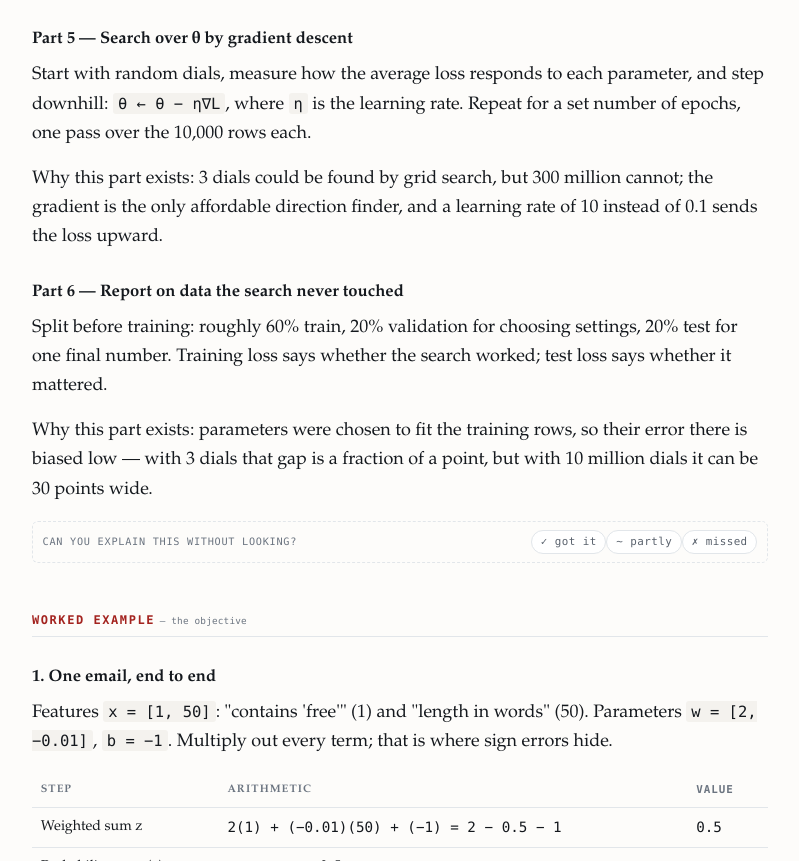
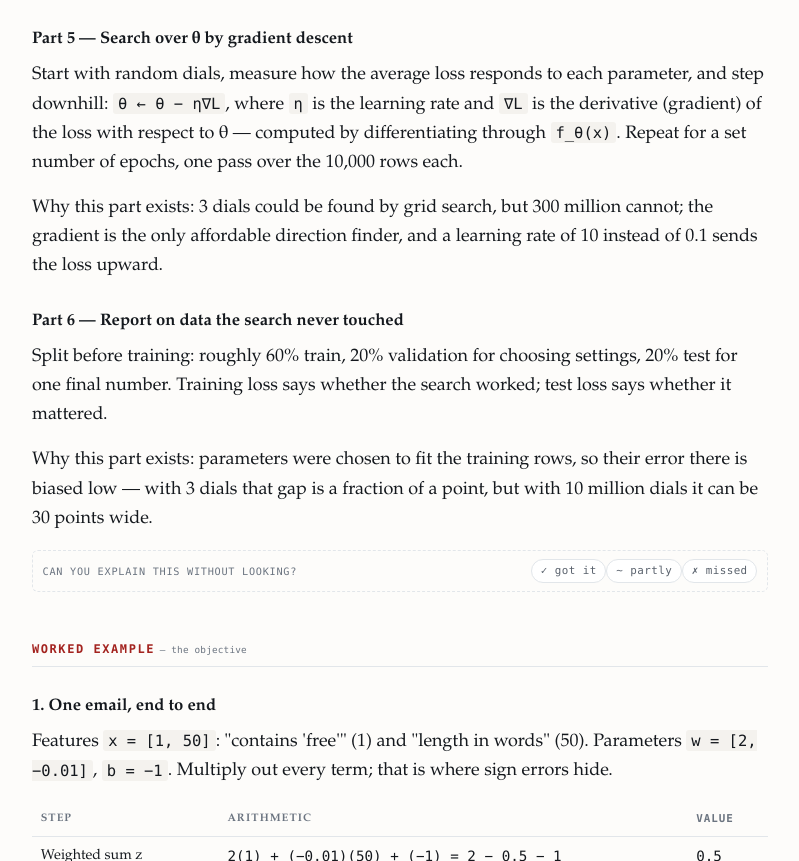
Before and after one commit to omarahmedZa/ai-ml-course, a plain HTML site: page lessons/004-supervised-learning.html in a window 1280 px wide. Shown: the part 3796-4657 px from the top of the page, without its empty margins (240-1039 px from the left). Drawn offline with Linux system fonts and the light colour scheme.

Commit message:
Clarify ∇L as derivative of loss in topic 4

```diff
--- a/lessons/004-supervised-learning.html
+++ b/lessons/004-supervised-learning.html
@@ -106,7 +106,7 @@
 
 
 <h3>Part 5 — Search over θ by gradient descent</h3>
-<p>Start with random dials, measure how the average loss responds to each parameter, and step downhill: <code>θ ← θ − η∇L</code>, where <code>η</code> is the learning rate. Repeat for a set number of epochs, one pass over the 10,000 rows each.</p>
+<p>Start with random dials, measure how the average loss responds to each parameter, and step downhill: <code>θ ← θ − η∇L</code>, where <code>η</code> is the learning rate and <code>∇L</code> is the derivative (gradient) of the loss with respect to θ — computed by differentiating through <code>f_θ(x)</code>. Repeat for a set number of epochs, one pass over the 10,000 rows each.</p>
 <p>Why this part exists: 3 dials could be found by grid search, but 300 million cannot; the gradient is the only affordable direction finder, and a learning rate of 10 instead of 0.1 sends the loss upward.</p>
 
 <h3>Part 6 — Report on data the search never touched</h3>
```
